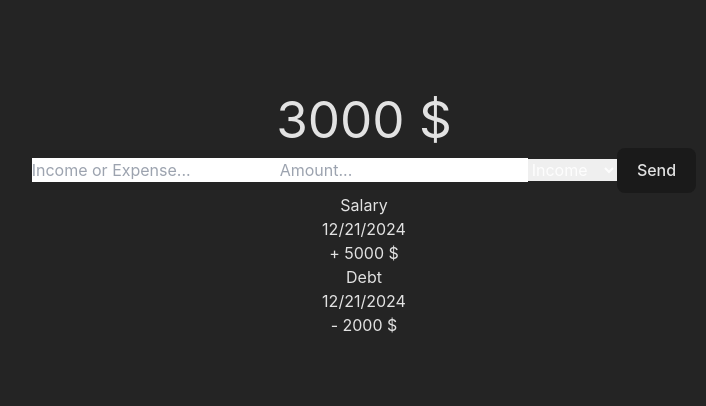
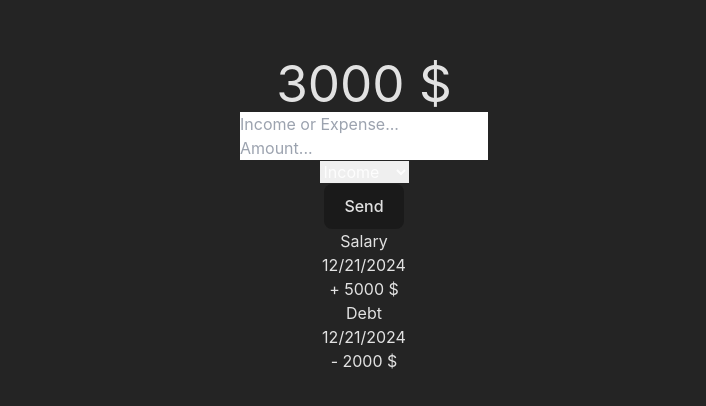
Before and after one commit to vdekterev/react-learning, a React (Vite) app: page / in a window 1280 px wide. Shown: the part 186-592 px from the top of the page, without its empty margins (276-982 px from the left). Built offline with nearby package versions, Linux system fonts and the light colour scheme.

Commit message:
Wallet | Installed and implemented Zod

```diff
--- a/package.json
+++ b/package.json
@@ -11,7 +11,8 @@
   },
   "dependencies": {
     "react": "^18.3.1",
-    "react-dom": "^18.3.1"
+    "react-dom": "^18.3.1",
+    "zod": "^3.24.1"
   },
   "devDependencies": {
     "@eslint/js": "^9.15.0",
--- a/src/App.tsx
+++ b/src/App.tsx
@@ -3,9 +3,9 @@ import Wallet from '@/components/Wallet.tsx';
 
 function App() {
 	return (
-		<>
+		<main>
 			<Wallet/>
-		</>
+		</main>
 	);
 
 }
--- a/src/components/Wallet.tsx
+++ b/src/components/Wallet.tsx
@@ -2,7 +2,7 @@ import {useEffect, useState} from 'react';
 import WalletForm from '@/components/WalletForm.tsx';
 import WalletOperation from '@/components/WalletOperation.tsx';
 import WalletBalance from '@/components/WalletBalance.tsx';
-import {IOperationType} from '@/enums.ts';
+import { IOperationType } from '@/enums.ts';
 import { Operation } from '@/types.ts';
 
 
--- a/src/components/WalletForm.tsx
+++ b/src/components/WalletForm.tsx
@@ -1,15 +1,28 @@
-import React, {useState} from 'react';
-import {IOperationType} from '@/enums.ts';
-import {Operation} from '@/types.ts';
+import React, {useEffect, useState} from 'react';
+import { IOperationType } from '@/enums.ts';
+import { Operation } from '@/types.ts';
+import { z } from 'zod';
 
 interface Props {
 	onAddOperation: (operation: Operation) => void
 }
 
+const OperationSchema = z.object({
+	title: z.string().min(1, 'Title is required!'),
+	amount: z.string().refine(
+		(val) => !isNaN(Number(val)) && Number(val) > 0,
+		'Amount must be a positive number!'
+	),
+	operationType: z.nativeEnum(IOperationType, {
+		errorMap: () => ({ message: 'Invalid operation type' })
+	})
+});
+
 export default function WalletForm({ onAddOperation }: Props) {
 	const [title, setTitle] = useState('');
 	const [amount, setAmount] = useState('');
 	const [operation, setOperation] = useState<IOperationType>(IOperationType.INCOME);
+	const [formErrors, setFormErrors] = useState<{ [key: string]: string }>({});
 
 	const handleTitleChange = (e: React.ChangeEvent<HTMLInputElement>) => {
 		setTitle(e.target.value);
@@ -23,12 +36,26 @@ export default function WalletForm({ onAddOperation }: Props) {
 
 	const handleFormSubmit = (e: React.FormEvent) => {
 		e.preventDefault();
-		if (!title || !amount) {
-			alert('Все поля обязательны!');
+
+		const result = OperationSchema.safeParse({
+			title,
+			amount,
+			operationType: operation
+		});
+
+		if (!result.success) {
+			const fieldErrors = result.error.format();
+			const formattedErrors: { [key:string]: string } = {};
+
+			if (fieldErrors.title?._errors) formattedErrors.title = fieldErrors.title._errors[0];
+			if (fieldErrors.amount?._errors) formattedErrors.amount = fieldErrors.amount._errors[0];
+			if (fieldErrors.operationType?._errors) formattedErrors.operationType = fieldErrors.operationType._errors[0];
+
+			setFormErrors(formattedErrors);
 			return;
 		}
 
-		const numAmount = amount === '' ? 0 : Number(amount);
+		const numAmount = Number(amount);
 
 		onAddOperation({
 			id: Math.floor(Math.random() * 10000),
@@ -43,23 +70,32 @@ export default function WalletForm({ onAddOperation }: Props) {
 	};
 
 	return (
-		<form className="flex gap-2" onSubmit={handleFormSubmit}>
+		<form className="flex gap-2 items-start" onSubmit={handleFormSubmit}>
+			<div className="flex flex-col gap-1">
 				<input type="text" className="p-2 rounded-lg"
 					   value={title} onChange={handleTitleChange}
 					   placeholder="Income or Expense... "
 
 				/>
+				{ formErrors.title && <p className="text-red-500 text-sm">{formErrors.title}</p> }
+			</div>
+			<div className="flex flex-col gap-1">
 				<input type="number" className="p-2 rounded-lg"
 					   value={amount} onChange={handleAmountChange}
 					   placeholder="Amount..."
 				/>
+				{ formErrors.amount && <p className="text-red-500 text-sm">{formErrors.amount}</p> }
 
+			</div>
+			<div className="flex flex-col gap-1">
 				<select name="operation" id="operation"
 					value={operation} onChange={handleOperationChange}
 					className="p-2 rounded-lg">
 					<option value={IOperationType.INCOME}>Income</option>
 					<option value={IOperationType.OUTCOME}>Outcome</option>
 				</select>
+				{ formErrors.operationType && <p className="text-red-500 text-sm">{formErrors.operationType}</p> }
+			</div>
 
 			<button>Send</button>
 		</form>
```
Also changed, not shown: 1 other file (tests, documents, lock files or other folders). Lines whose indentation alone changed are shown as unchanged.
